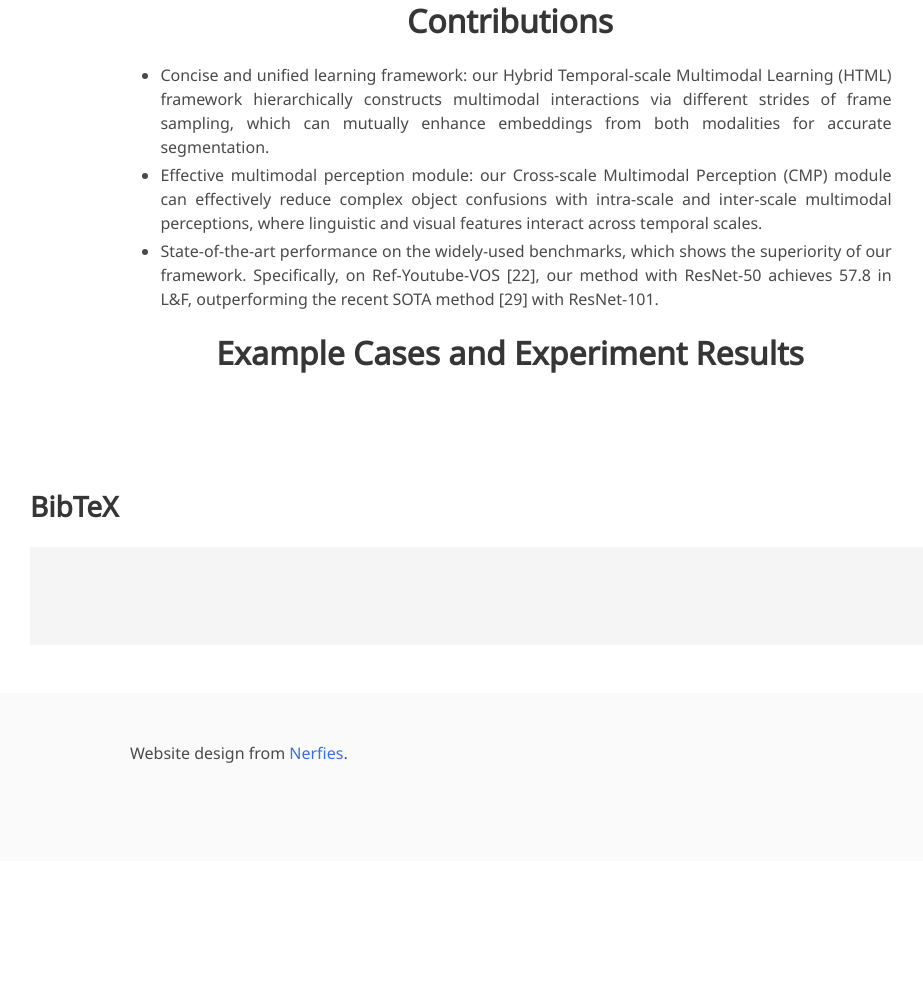
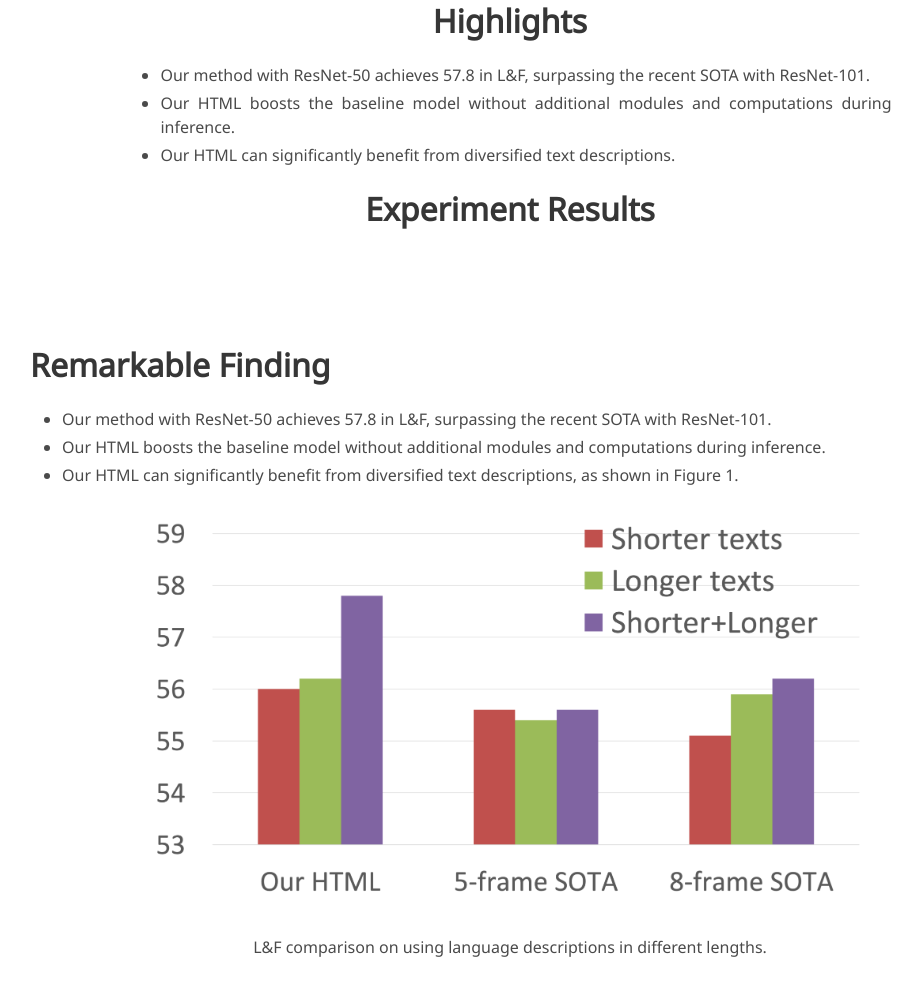
Before and after one commit to youthHan/HTML, a plain HTML site: page index.html in a window 1280 px wide. Shown: the part 799-1797 px from the top of the page, without its empty margins (130-1053 px from the left). Before the commit the page ends 1660 px from the top, so only its background shows below. Drawn offline with nearby package versions, Linux system fonts and the light colour scheme; some icons are missing; a web font is replaced by a local one.

Commit message:
update contribution

```diff
--- a/index.html
+++ b/index.html
@@ -101,6 +101,21 @@
   <!-- Contributions. -->
   <div class="columns is-centered has-text-centered">
     <div class="column is-four-fifths">
+      <h2 class="title is-3">Highlights</h2>
+      <div class="content has-text-justified">
+        <ul>
+          <li>Our method with ResNet-50 achieves 57.8 in L&F, surpassing the recent SOTA with ResNet-101.</li>
+          <li>Our HTML boosts the baseline model without additional modules and computations during inference.</li>
+          <li>Our HTML can significantly benefit from diversified text descriptions.</li>
+        </ul>
+      </div>
+    </div>
+  </div>
+  <!--/ Contributions. -->
+
+  <!-- Contributions. -->
+  <!-- <div class="columns is-centered has-text-centered">
+    <div class="column is-four-fifths">
       <h2 class="title is-3">Contributions</h2>
       <div class="content has-text-justified">
         <ul>
@@ -110,13 +125,13 @@
         </ul>
       </div>
     </div>
-  </div>
+  </div> -->
   <!--/ Contributions. -->
 
   <!-- Example Cases and Experiment Results Figures Placeholder -->
   <div class="columns is-centered has-text-centered">
     <div class="column is-four-fifths">
-      <h2 class="title is-3">Example Cases and Experiment Results</h2>
+      <h2 class="title is-3">Experiment Results</h2>
       <div class="content has-text-justified">
         <!-- Insert your figures and tables here -->
       </div>
@@ -127,12 +142,62 @@
 </div>
 </section>
 
+<section class="section">
+  <div class="container is-max-desktop">
+
+    <!-- Animation. -->
+    <div class="columns is-centered">
+      <div class="column is-full-width">
+        <h2 class="title is-3">Remarkable Finding</h2>
+
+        <div class="content has-text-justified">
+          <ul>
+            <li>Our method with ResNet-50 achieves 57.8 in L&F, surpassing the recent SOTA with ResNet-101.</li>
+            <li>Our HTML boosts the baseline model without additional modules and computations during inference.</li>
+            <li>Our HTML can significantly benefit from diversified text descriptions, as shown in Figure 1.</li>
+          </ul>
+        </div>
+<!--         <div class="figure" style="height: 432px; background-image: url(./static/images/motivation.png);"></div> -->
+<!--         <div class="columns is-vcentered interpolation-panel"> -->
+<!--           <div class="column is-3 has-text-centered"> -->
+
+          <div class="wrap" align="center">
+            <img src="./static/images/benefit_texts.png"
+                 alt="Benefiting from diversified language descriptions."
+                 style="width:75%;height:auto;text-align:center;">
+          </div>
+          <div class="caption" align="center">
+            <br/>
+            <p class="caption-content">
+            L&F comparison on using language descriptions in different lengths.
+            </p>
+          </div>
+<!--             <p>Accuracy per Category and Example of left spike and right set group activity.
+                Red dashed line and Violet dashed line below show spatial and temporal actor interaction respectively.
+            </p> -->
+<!--           </div> -->
+<!--         </div> -->
+        <br/>
+        <!--/ Interpolating. -->
+
+      </div>
+    </div>
+    <!--/ Animation. -->
+
+  </div>
+</section>
 
 <section class="section" id="BibTeX">
 <div class="container is-max-desktop content">
   <h2 class="title">BibTeX</h2>
   <pre><code>
-  <!-- Insert your BibTeX here -->
+    @inproceedings{han2023html,
+      title={HTML: Hybrid Temporal-scale Multimodal Learning Framework for Referring Video Object Segmentation},
+      author={Han, Mingfei and Wang, Yali and Li, Zhihui and Yao, Lina and Chang, Xiaojun and Qiao, Yu},
+      booktitle={Proceedings of the IEEE/CVF International Conference on Computer Vision},
+      year={2023},
+      organization={IEEE}
+    }
   </code></pre>
 </div>
 </section>
```
Also changed, not shown: static/images/acc_plot.png (deleted), static/images/benefit_texts.png (added), 1 other file.
